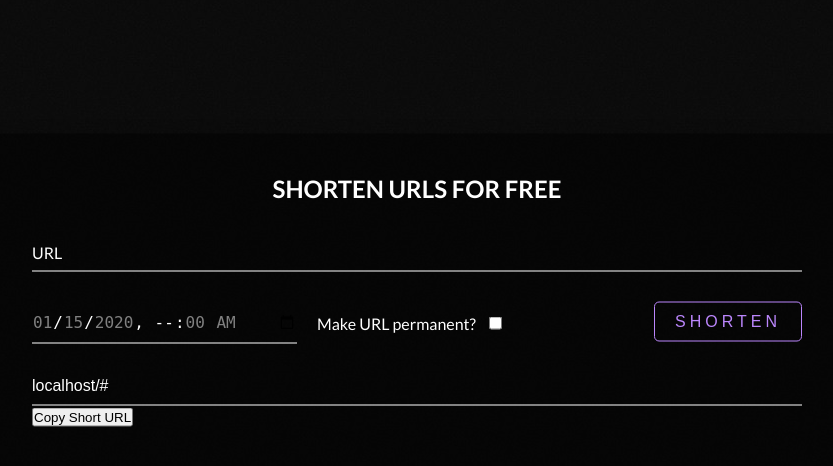
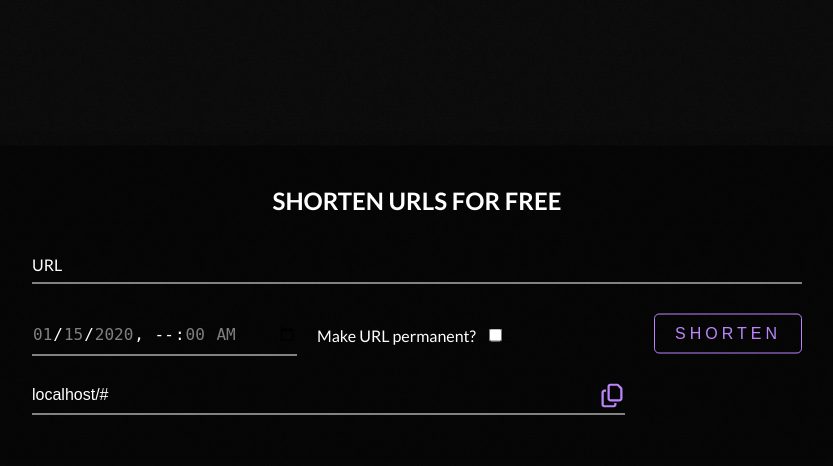
Before and after one commit to uosyph/url-shortener, a Flask app: template templates/index.html in a window 1280 px wide. Shown: the part 100-566 px from the top of the page, without its empty margins (223-1056 px from the left). Run offline with Flask 3, Linux system fonts and the light colour scheme; the visitor is signed in with stand-in values (Sample User, id 1); tables that the repository leaves empty hold one stand-in row (values such as "Sample post"); the template is opened without the code that fills it: most values are stand-ins (such as "Sample title", 1, 10 or a date in 2020); parts of the project's set-up code (start-up, migrations or seed data) failed here and were passed over.

Commit message:
Update copy URL button

```diff
--- a/static/styles/index.css
+++ b/static/styles/index.css
@@ -60,6 +60,7 @@
 	float: left;
 	align-items: center;
 	gap: 20px;
+	margin-bottom: 20px;
 }
 
 .container form .exp_date_input input {
@@ -115,13 +116,30 @@
 }
 
 .container .short-url-container input {
-	width: 100%;
+	display: inline-block;
+	width: 77%;
 	padding: 10px 0;
 	font-size: 16px;
 	color: #fff;
-	margin-top: 20px;
 	border: none;
 	border-bottom: 1px solid #fff;
 	outline: none;
 	background: transparent;
 }
+
+.container .short-url-container button {
+	display: inline-block;
+	background-color: transparent;
+	border: none;
+	cursor: pointer;
+	transition: 0.3s ease;
+}
+
+.container .short-url-container button:hover {
+	opacity: 80%;
+}
+
+.container .short-url-container button svg {
+	margin-left: -32px;
+	vertical-align: middle;
+}
--- a/templates/index.html
+++ b/templates/index.html
@@ -33,7 +33,11 @@
     {% if short_url %}
         <div class="short-url-container">
             <input id="copy-text" type="text" value="{{ request.host }}/{{ short_url }}" readonly>
-            <button onclick="copyText()">Copy Short URL</button>
+            <button onclick="copyText()">
+                <svg xmlns="http://www.w3.org/2000/svg" viewBox="0 0 448 512" width="24px" height="24px" fill="#bb86fc">
+                    <path d="M384 336H192c-8.8 0-16-7.2-16-16V64c0-8.8 7.2-16 16-16l140.1 0L400 115.9V320c0 8.8-7.2 16-16 16zM192 384H384c35.3 0 64-28.7 64-64V115.9c0-12.7-5.1-24.9-14.1-33.9L366.1 14.1c-9-9-21.2-14.1-33.9-14.1H192c-35.3 0-64 28.7-64 64V320c0 35.3 28.7 64 64 64zM64 128c-35.3 0-64 28.7-64 64V448c0 35.3 28.7 64 64 64H256c35.3 0 64-28.7 64-64V416H272v32c0 8.8-7.2 16-16 16H64c-8.8 0-16-7.2-16-16V192c0-8.8 7.2-16 16-16H96V128H64z"/>
+                </svg>
+            </button>
         </div>
     {% endif %}
 </div>
```
Also changed, not shown: static/styles/unshorten.css (+19 -1 lines), templates/unshorten.html (+6 -2 lines).
